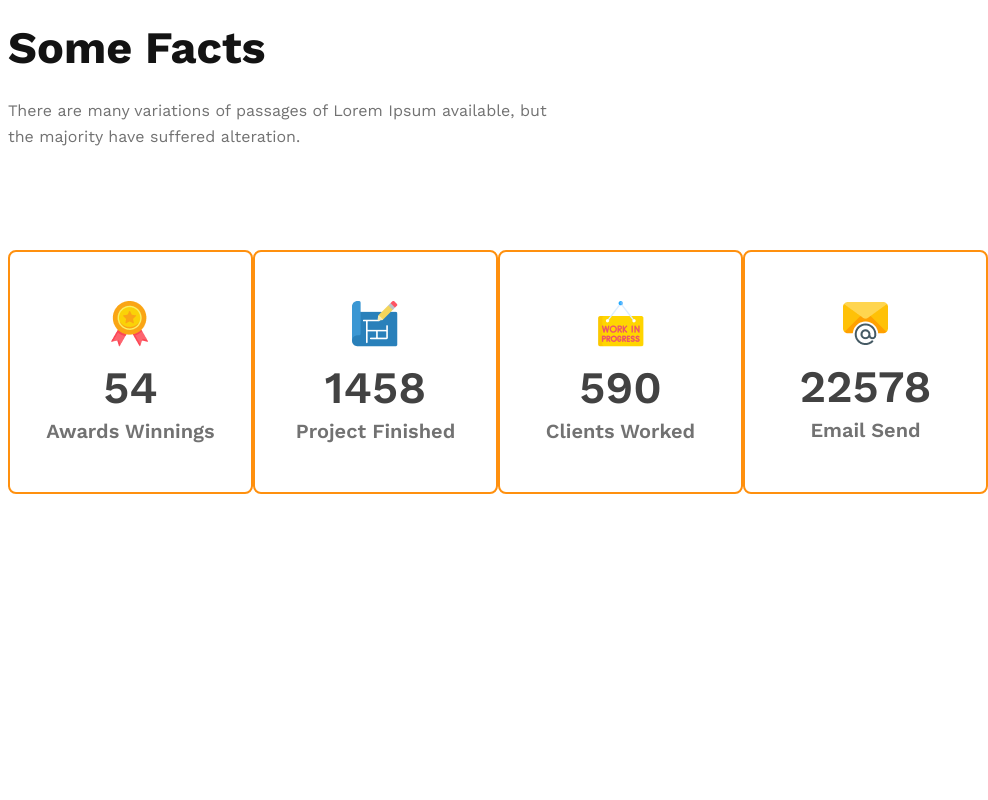
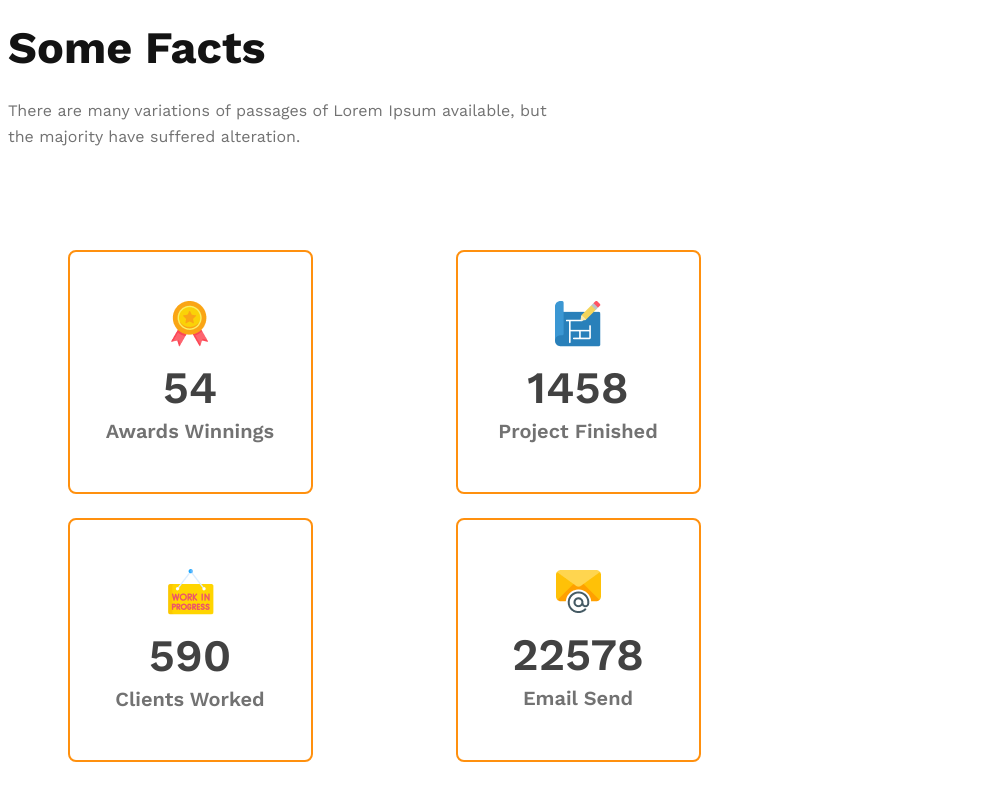
Before and after one commit to ahmed-1430/g3-architects-website, a plain HTML site: page index.html in a window 768 px wide. Shown: the part 2456-3256 px from the top of the page, 988 px wide, since content can reach past the window. Before the commit the page ends 3130 px from the top, so only its background shows below. Drawn offline with nearby package versions, Linux system fonts and the light colour scheme.

Commit message:
some fact section responsive for medium size's devices

```diff
--- a/styles/index.css
+++ b/styles/index.css
@@ -190,7 +190,12 @@ main {
     .our-features {
         margin: 20px auto;
     }
-
+     .facts-container{
+        display: grid;
+        grid-template-columns: repeat(2, 1fr);
+        justify-items: center;
+        gap: 24px;
+    }
 
 }
 /* responsive media query styles End */
```
